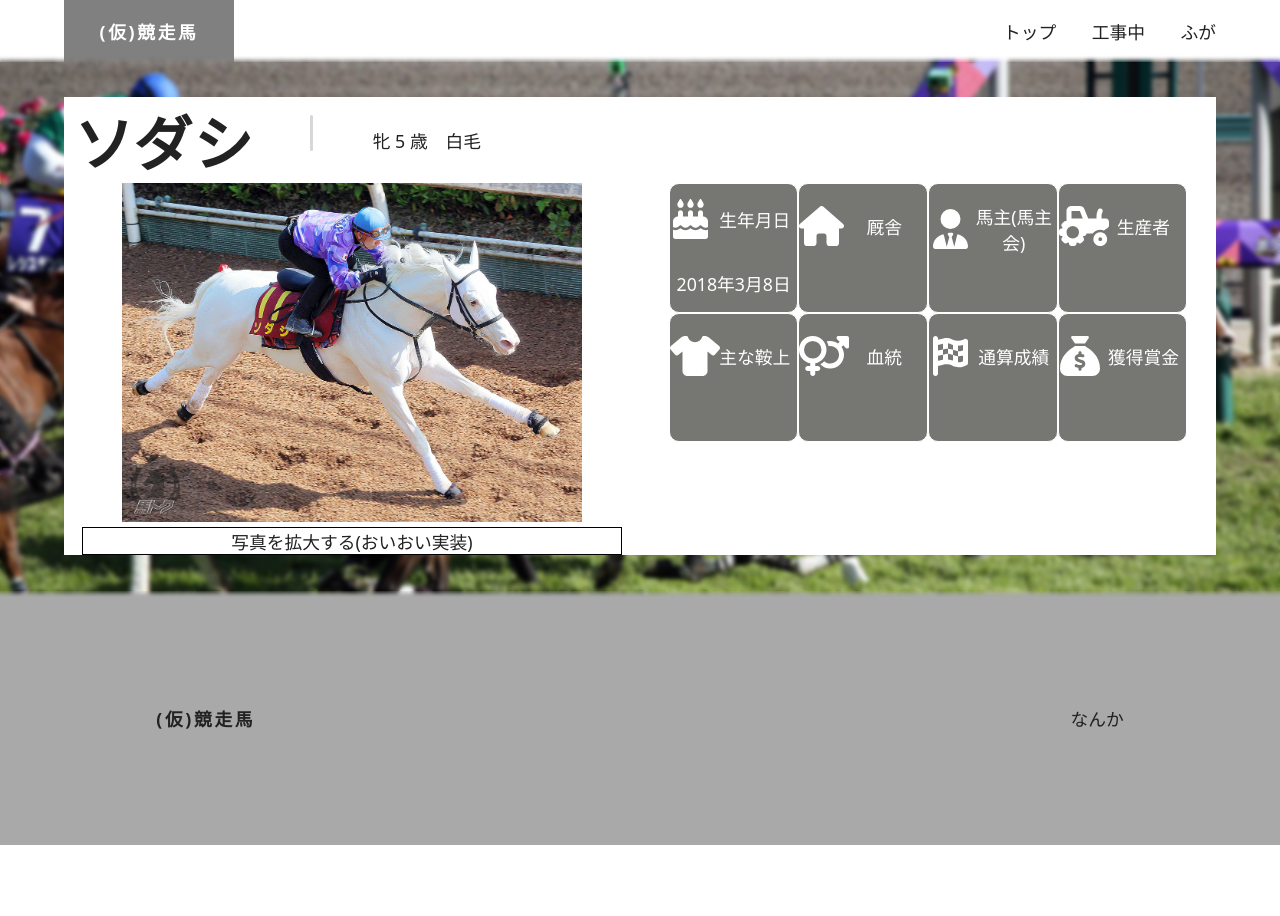
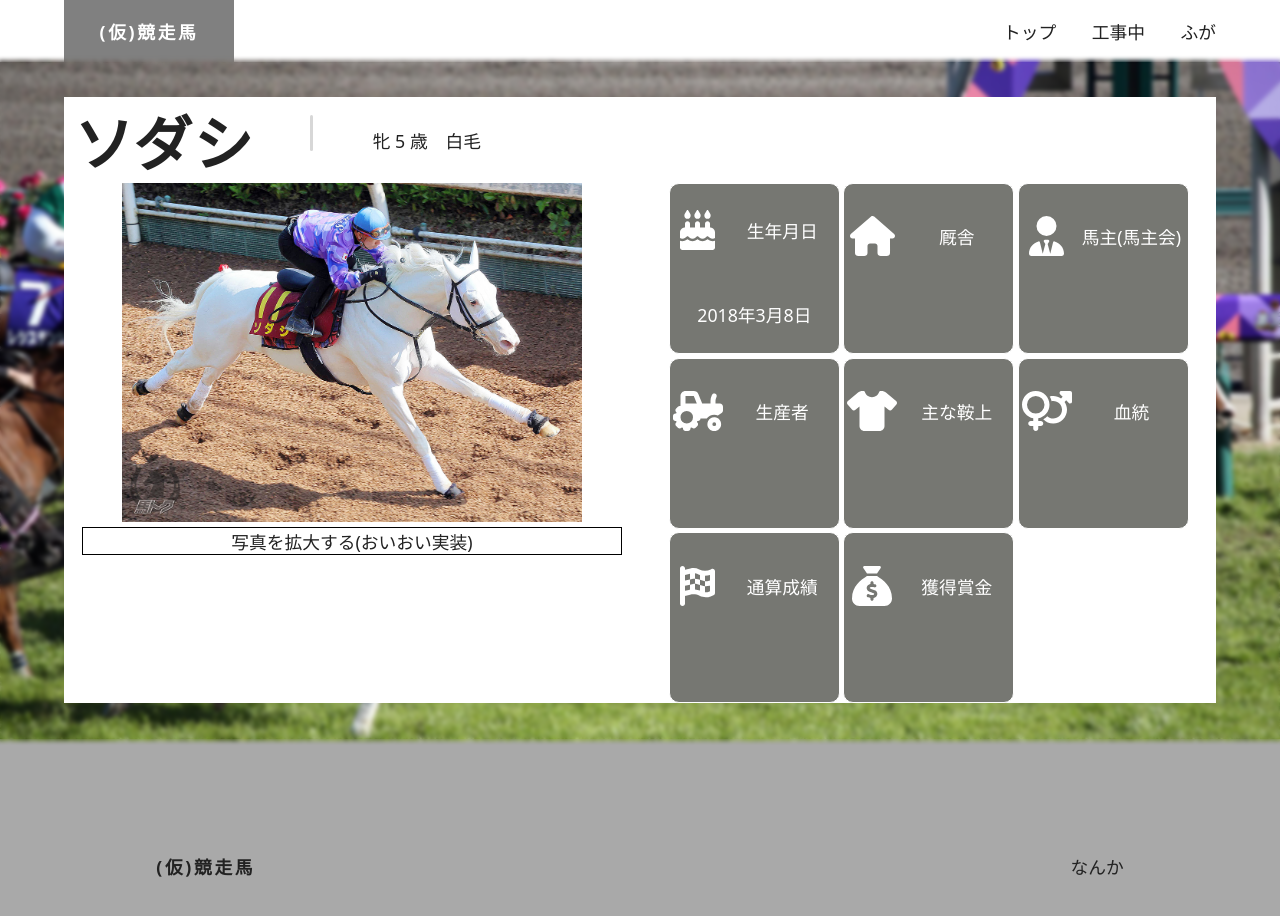
Before and after one commit to arubaito/kyosoba-front, a Next.js app: page /horse in a window 1280 px wide. Shown: the top 916 px of the page. Before the commit the page ends 845 px from the top, so only its background shows below. Built offline with nearby package versions, Linux system fonts and the light colour scheme.

Commit message:
馬詳細ページに表示していた馬情報のアイコン間に隙間を開けるよう微調整

```diff
--- a/styles/utils_components/UmaInfoIcon/UmaInfoIconGroup.module.css
+++ b/styles/utils_components/UmaInfoIcon/UmaInfoIconGroup.module.css
@@ -10,11 +10,5 @@
     /* アイテム設定 */
     justify-items: center;
     /* (開ける場合)アイコンコンテナ間の隙間 */
-    /* gap: 1em; */
+    gap: 0.2em;
 }
-@media (min-width: 768px) {
-    .horseInfoIconGroup{
-        /* 画面サイズが大きい場合は4列 */
-        grid-template-columns: 25% 25% 25% 25%;
-    }
-}
```
